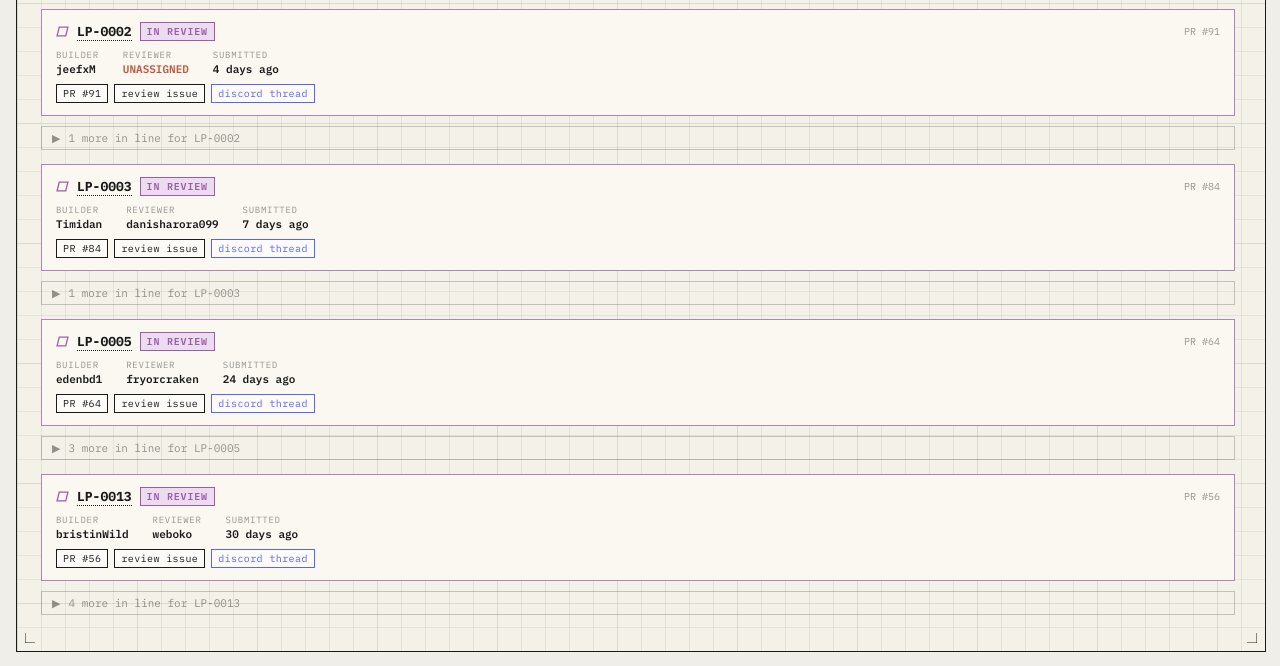
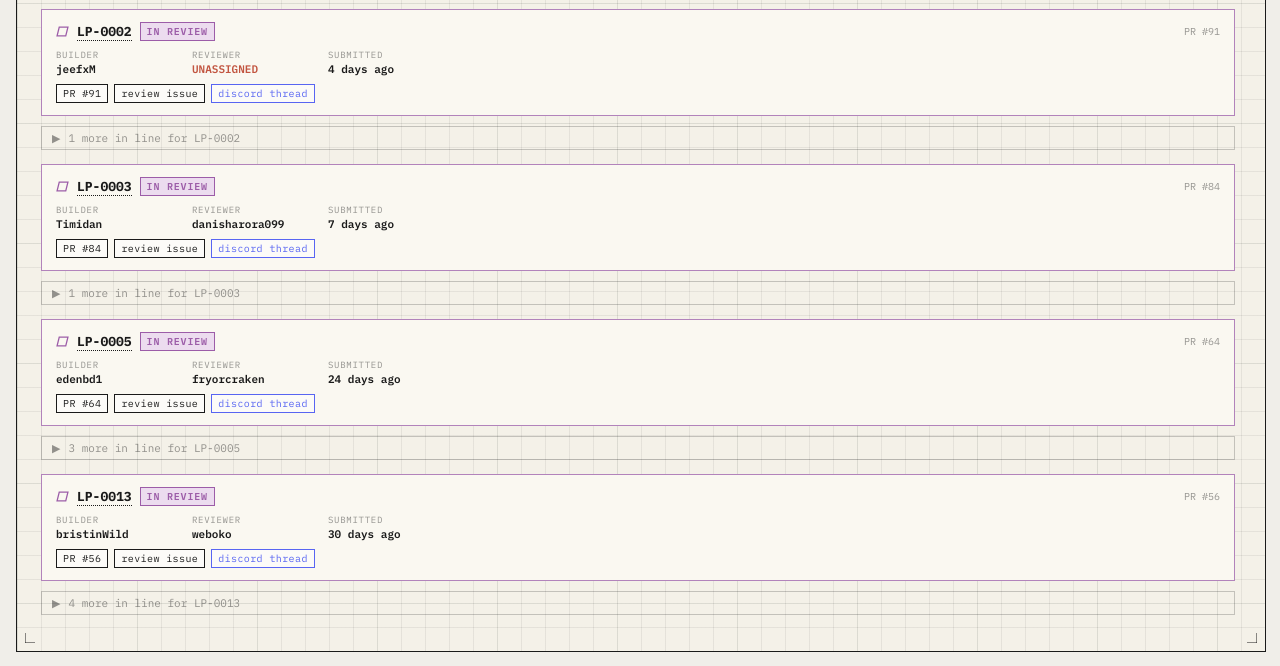
Before and after one commit to KindaInsecureBot/lambda-prize-dashboard, an Astro site: page / in a window 1280 px wide. Both pictures are taken after a click on the button "Under Review". Shown: the part 134-800 px from the top of the page. Built offline with nearby package versions, Linux system fonts and the light colour scheme; Astro itself is replaced by a stand-in of ours.

Commit message:
Review cards: fixed-width metadata grid so Builder/Reviewer/Submitted columns align across cards

```diff
--- a/src/components/App.tsx
+++ b/src/components/App.tsx
@@ -203,21 +203,19 @@ function ReviewCard({ r, queued }: { r: any; queued?: boolean }) {
         <span style={{ flex: 1 }} />
         <span style={{ fontSize: 10, color: MUTED }}>PR #{r.pr}</span>
       </Row>
-      <div style={{ display: 'flex', gap: 24, marginTop: 8, fontSize: 11 }}>
+      <div style={{ display: 'grid', gridTemplateColumns: '120px 120px 1fr', gap: 16, marginTop: 8, fontSize: 11 }}>
         <div>
           <div style={{ fontSize: 9, color: MUTED, letterSpacing: '0.08em', textTransform: 'uppercase' }}>Builder</div>
-          <div style={{ fontWeight: 600, marginTop: 2 }}>{r.builder || '—'}</div>
+          <div style={{ fontWeight: 600, marginTop: 2, overflow: 'hidden', textOverflow: 'ellipsis' }}>{r.builder || '—'}</div>
         </div>
         <div>
           <div style={{ fontSize: 9, color: MUTED, letterSpacing: '0.08em', textTransform: 'uppercase' }}>Reviewer</div>
-          <div style={{ fontWeight: 600, marginTop: 2, color: r.reviewer ? INK : WARN_RED }}>{r.reviewer || 'UNASSIGNED'}</div>
+          <div style={{ fontWeight: 600, marginTop: 2, color: r.reviewer ? INK : WARN_RED, overflow: 'hidden', textOverflow: 'ellipsis' }}>{r.reviewer || 'UNASSIGNED'}</div>
         </div>
-        {r.created && (
-          <div>
-            <div style={{ fontSize: 9, color: MUTED, letterSpacing: '0.08em', textTransform: 'uppercase' }}>Submitted</div>
-            <div style={{ fontWeight: 600, marginTop: 2 }} title={r.created.slice(0, 10)}>{daysAgo(r.created)}</div>
-          </div>
-        )}
+        <div>
+          <div style={{ fontSize: 9, color: MUTED, letterSpacing: '0.08em', textTransform: 'uppercase' }}>Submitted</div>
+          <div style={{ fontWeight: 600, marginTop: 2 }} title={r.created ? r.created.slice(0, 10) : ''}>{daysAgo(r.created)}</div>
+        </div>
       </div>
       <div style={{ marginTop: 8 }}>
         <Row gap={6}>
```
